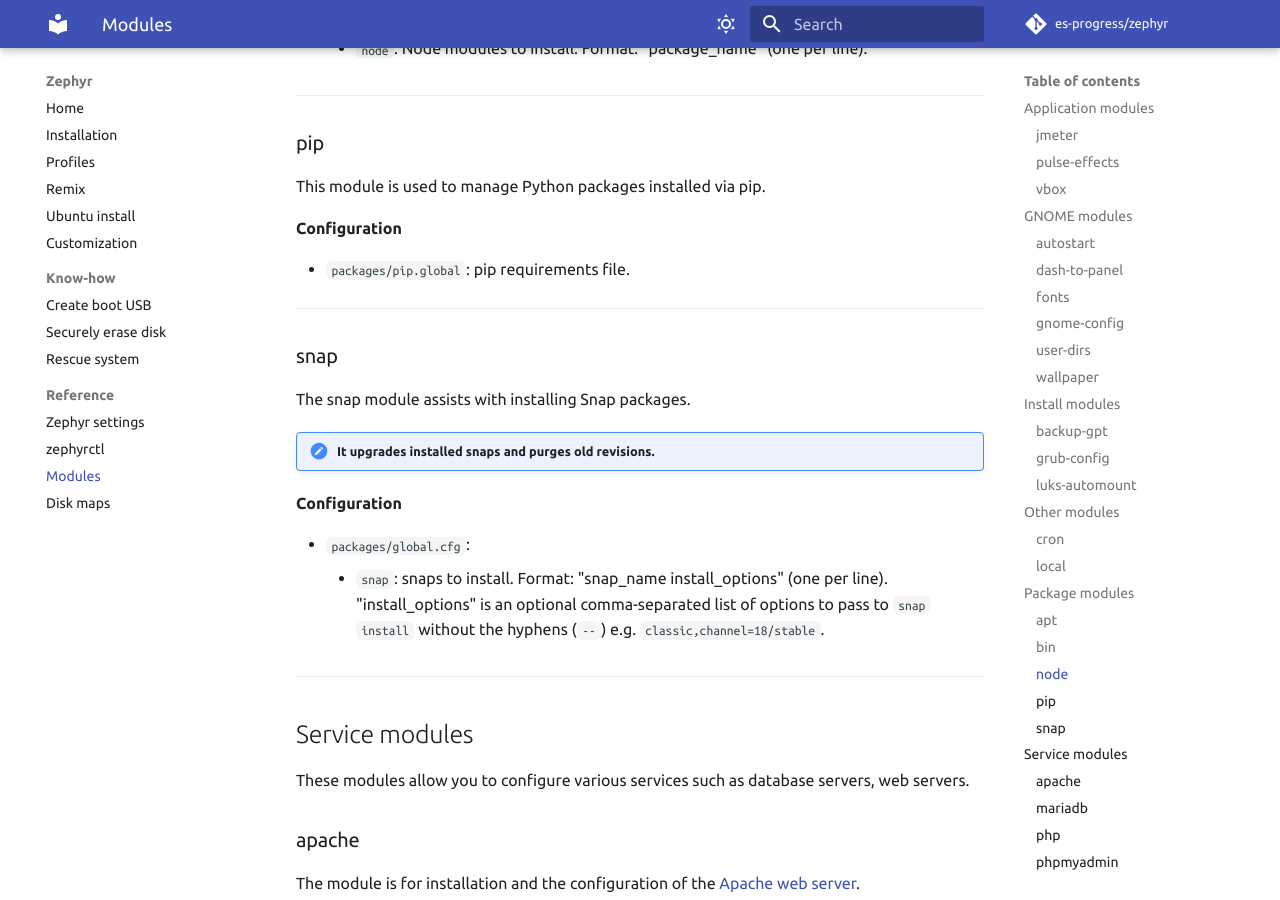
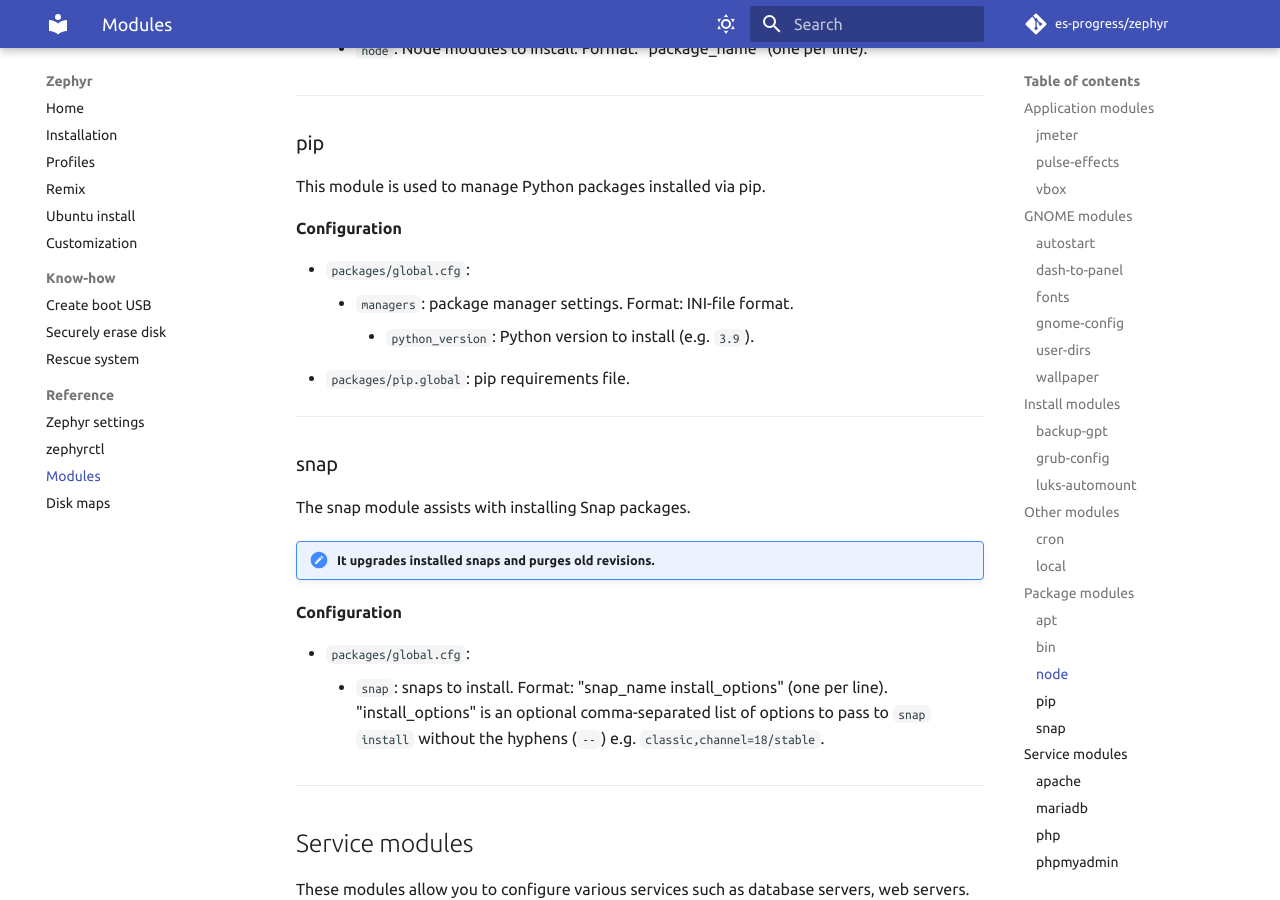
Before and after one commit to es-progress/zephyr, an MkDocs documentation site: the page built from docs/reference/modules.md, in a window 1280 px wide and 900 px high, scrolled down 7374 px. Built offline with MkDocs 1.6.1 and Material for MkDocs 9.7.7, drawn with Linux system fonts in a browser that asks for light colours; emoji names are drawn with the system emoji font; comment, search, counter and statistics services are not loaded.

Commit message:
customize/packages/pip: add python_version config

```diff
--- a/docs/reference/modules.md
+++ b/docs/reference/modules.md
@@ -285,6 +285,9 @@ This module is used to manage Python packages installed via pip.
 
 **Configuration**
 
+- `packages/global.cfg`:
+    - `managers`: package manager settings. Format: INI-file format.
+        - `python_version`: Python version to install (e.g. `3.9`).
 - `packages/pip.global`: pip requirements file.
 
 ---
```
Also changed, not shown: 2 other files.
